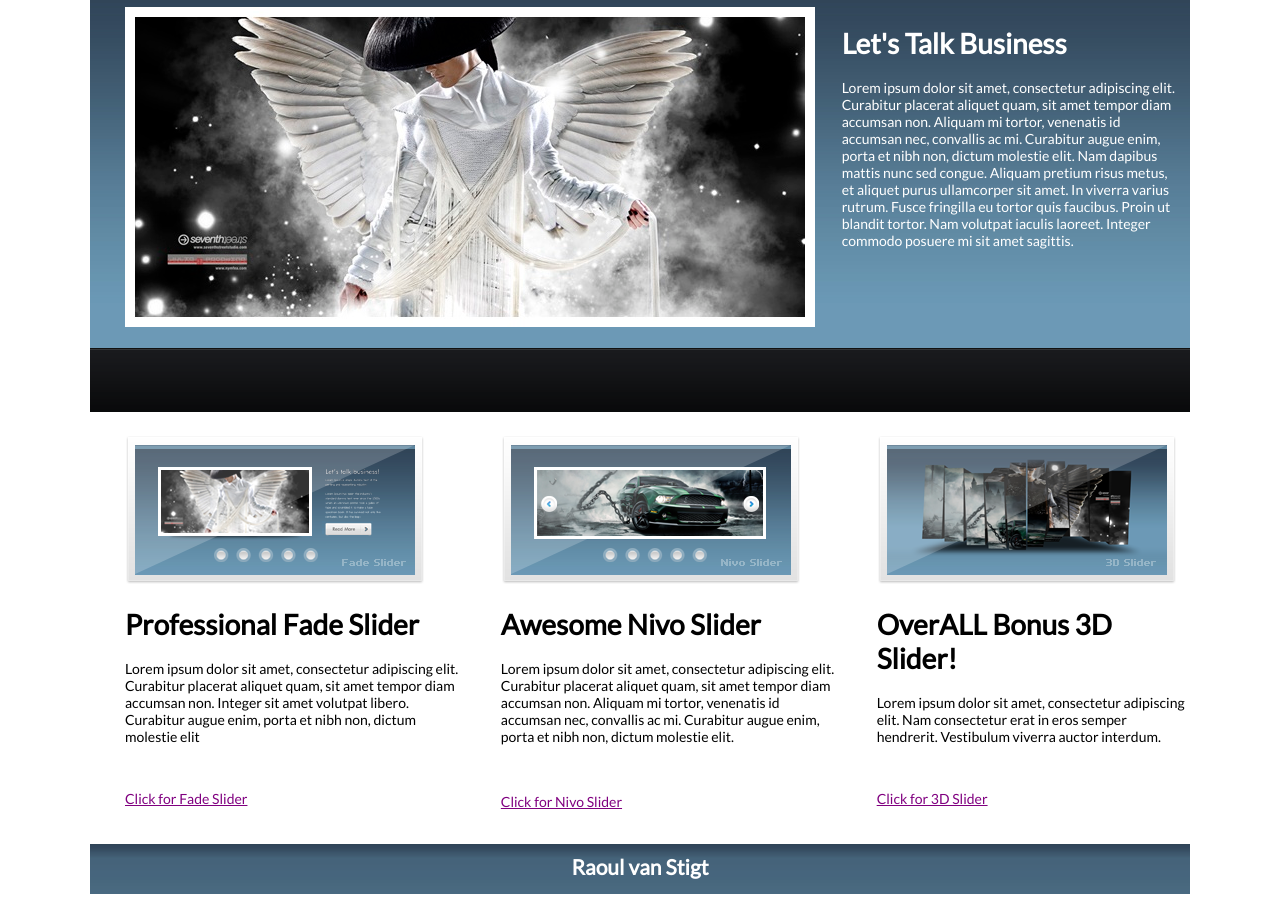
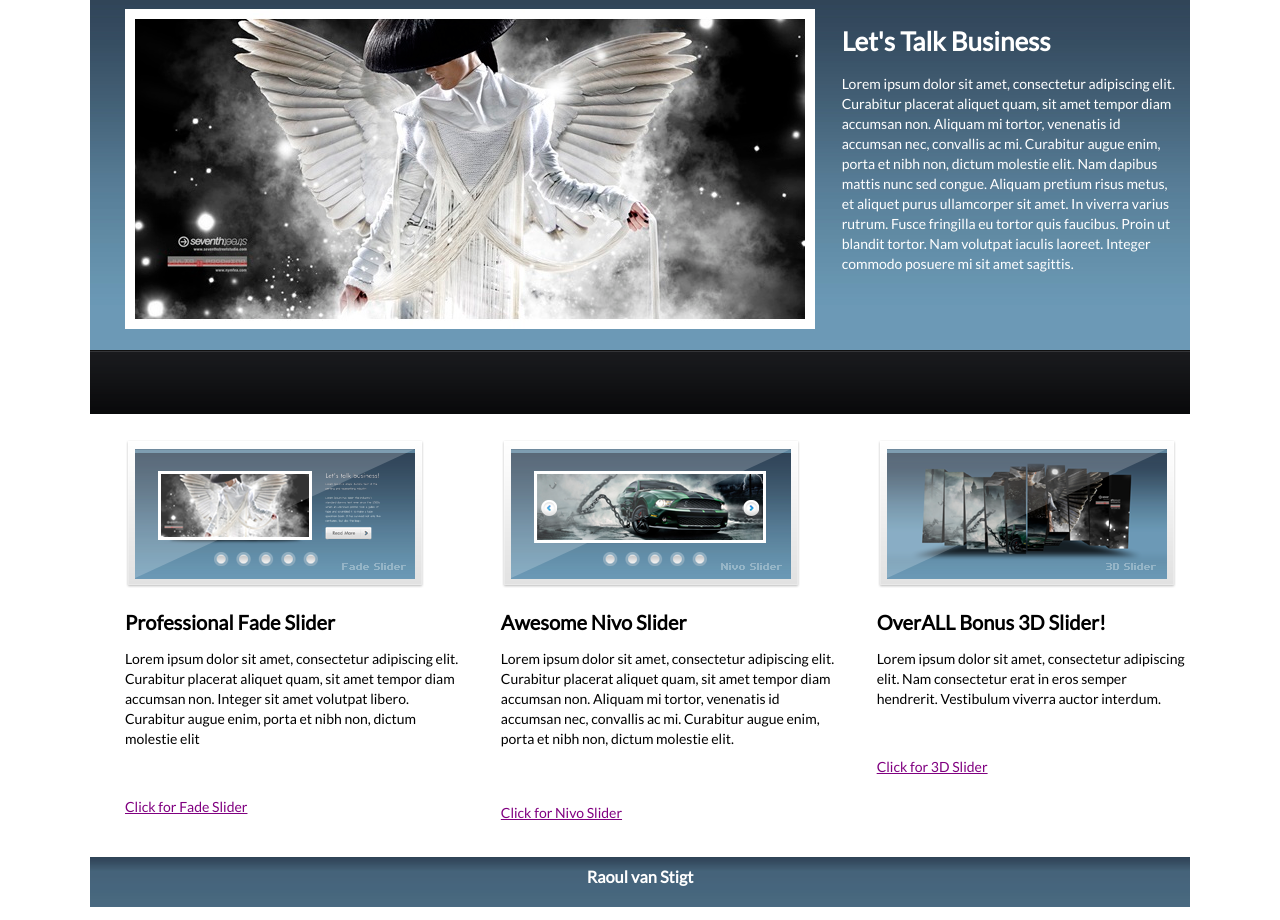
Before and after one commit to RaoulvanStigt/Week7, a plain HTML site: page index.html in a window 1280 px wide. Shown: the part 134-1054 px from the top of the page. Drawn offline with Linux system fonts and the light colour scheme.

Commit message:
bewerkt1

```diff
--- a/site.css
+++ b/index.css
@@ -1,7 +1,25 @@
 body {
 	font-family: 'Lato', sans-serif;
 	font-size: 14px;
+	line-height: 20px;
+}
 
+h1 {
+	font-size: 26px;
+	line-height: 30px;
+}
+
+h2 {
+	font-size: 20px;
+	line-height: 22px;
+}
+
+h3 {
+	grid-column: 1 / 4;
+	grid-row: 4;
+	text-align: center;
+	margin-top: 30px;
+	color: white;
 }
 
 .grid-container {
@@ -96,11 +114,3 @@ a{
 	grid-row: 4;
 	margin-top: 20px;
 }
-
-h2 {
-	grid-column: 1 / 4;
-	grid-row: 4;
-	text-align: center;
-	margin-top: 30px;
-	color: white;
-}
--- a/site.html
+++ b/index.html
@@ -3,7 +3,7 @@
 		<head>
 			<title> Site </title>
 			<link href="https://fonts.googleapis.com/css?family=Lato" rel="stylesheet">
-			<link rel="stylesheet" href="site.css">
+			<link rel="stylesheet" href="index.css">
 		</head>
 
 	<body>
@@ -24,8 +24,6 @@
           		</ul>
     		</nav>
 
-
-
   			<div class= "banner_bg"><img src="img/banner_bg.png" alt="banner_bg" height="425" width= "1100"></div>
 
 			<div class= "banner"><img src="img/banner.jpg" alt="De banner"></div>
@@ -37,7 +35,7 @@
 
 			<div class= "fadeslider">
 				<img src="img/fadeslider.png" alt="De fadeslider">
-				<h1>Professional Fade Slider</h1>
+				<h2>Professional Fade Slider</h2>
 				<p>	Lorem ipsum dolor sit amet, consectetur adipiscing elit. Curabitur placerat aliquet quam, sit amet tempor diam accumsan non. Integer sit amet volutpat libero. Curabitur augue enim, porta et nibh non, dictum molestie elit
 				</p>
 				<br>
@@ -48,7 +46,7 @@
 
 			<div class= "nivoslider">
 				<img src="img/nivoslider.png" alt="nivoslider">
-				<h1>Awesome Nivo Slider</h1>
+				<h2>Awesome Nivo Slider</h2>
 				<p>	Lorem ipsum dolor sit amet, consectetur adipiscing elit. Curabitur placerat aliquet quam, sit amet tempor diam accumsan non. Aliquam mi tortor, venenatis id accumsan nec, convallis ac mi. Curabitur augue enim, porta et nibh non, dictum molestie elit.
 				<br> <br> <br>
 
@@ -60,7 +58,7 @@
 
 			<div class= "slider">
 				<img src="img/3d-slider.png" alt="3d-slider">
-				<h1>OverALL Bonus 3D Slider!</h1>
+				<h2>OverALL Bonus 3D Slider!</h2>
 				<p>Lorem ipsum dolor sit amet, consectetur adipiscing elit. Nam consectetur erat in eros semper hendrerit. Vestibulum viverra auctor interdum.
 				</p>
 				<br>
@@ -71,7 +69,7 @@
 
 
 			<div class= "footer_bg"><img src="img/footer_bg.png" alt="footer_bg" height="50" width= "1100"></div>
-			<h2> Raoul van Stigt</h2>
+			<h3> Raoul van Stigt</h3>
 		</div>
 	</body>
 </html>
```
Also changed, not shown: Auto.html (+1 -1 lines), kleding.html (+1 -1 lines).
